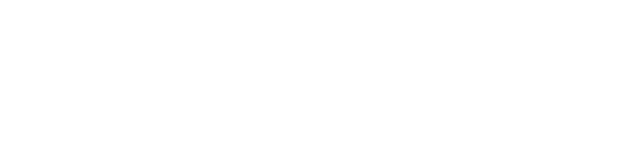
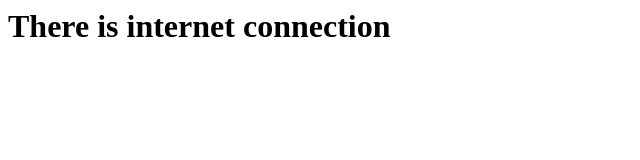
Before and after one commit to Charles-IV/offline-game, a plain HTML site: page index.html in a window 1280 px wide. Shown: the whole page, without its empty margins (0-640 px from the left). Drawn offline with Linux system fonts and the light colour scheme.

Commit message:
Update index.html

```diff
--- a/index.html
+++ b/index.html
@@ -73,7 +73,7 @@
         jseval="updateIconClass(this.classList, iconClass)"></div>
     <div id="sub-frame-error-details" jsselect="summary" jsvalues=".innerHTML:msg"></div>
   </div>
-
+  <h1>There is internet connection</h1>
   <div id="offline-resources">
     <img id="offline-resources-1x" src="default_100_percent/offline/100-offline-sprite.png">
     <img id="offline-resources-2x" src="default_200_percent/offline/200-offline-sprite.png">
```
